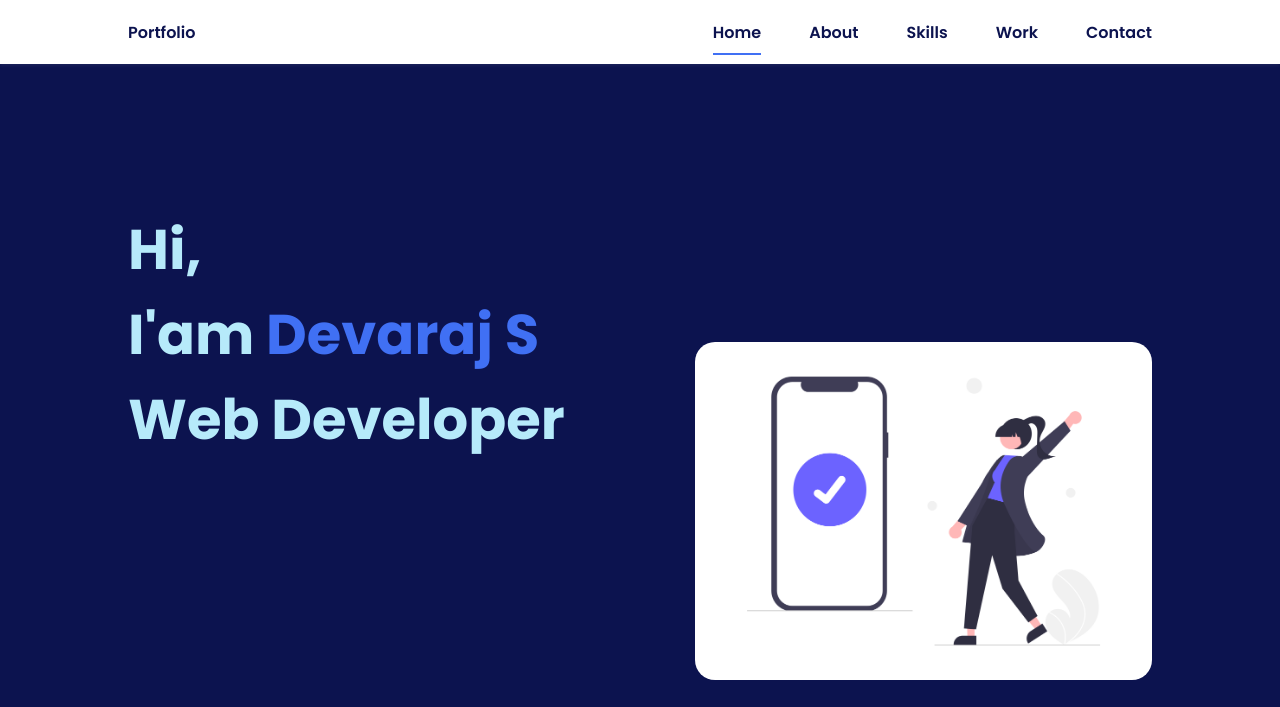
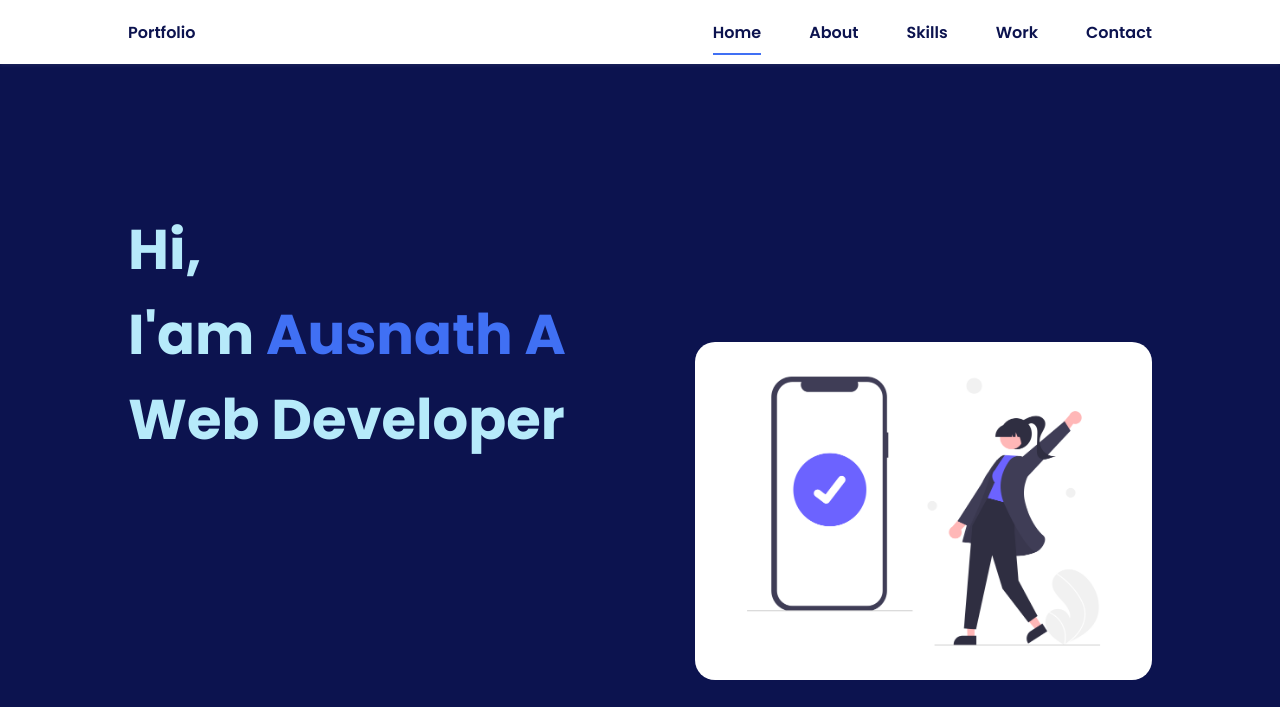
Before and after one commit to Ausnath/portfolio, a plain HTML site: page index.html in a window 1280 px wide. Shown: the top 707 px of the page. Drawn offline with nearby package versions, Linux system fonts and the light colour scheme; files whose address does not match are found by name.

Commit message:
Update index.html

```diff
--- a/index.html
+++ b/index.html
@@ -37,7 +37,7 @@
             <!--===== HOME =====-->
             <section class="home bd-grid" id="home">
                 <div class="home__data">
-                    <h1 class="home__title">Hi,<br>I'am <span class="home__title-color">Devaraj S</span><br> Web Developer</h1>
+                    <h1 class="home__title">Hi,<br>I'am <span class="home__title-color">Ausnath A</span><br> Web Developer</h1>
 
 
                 </div>
```
